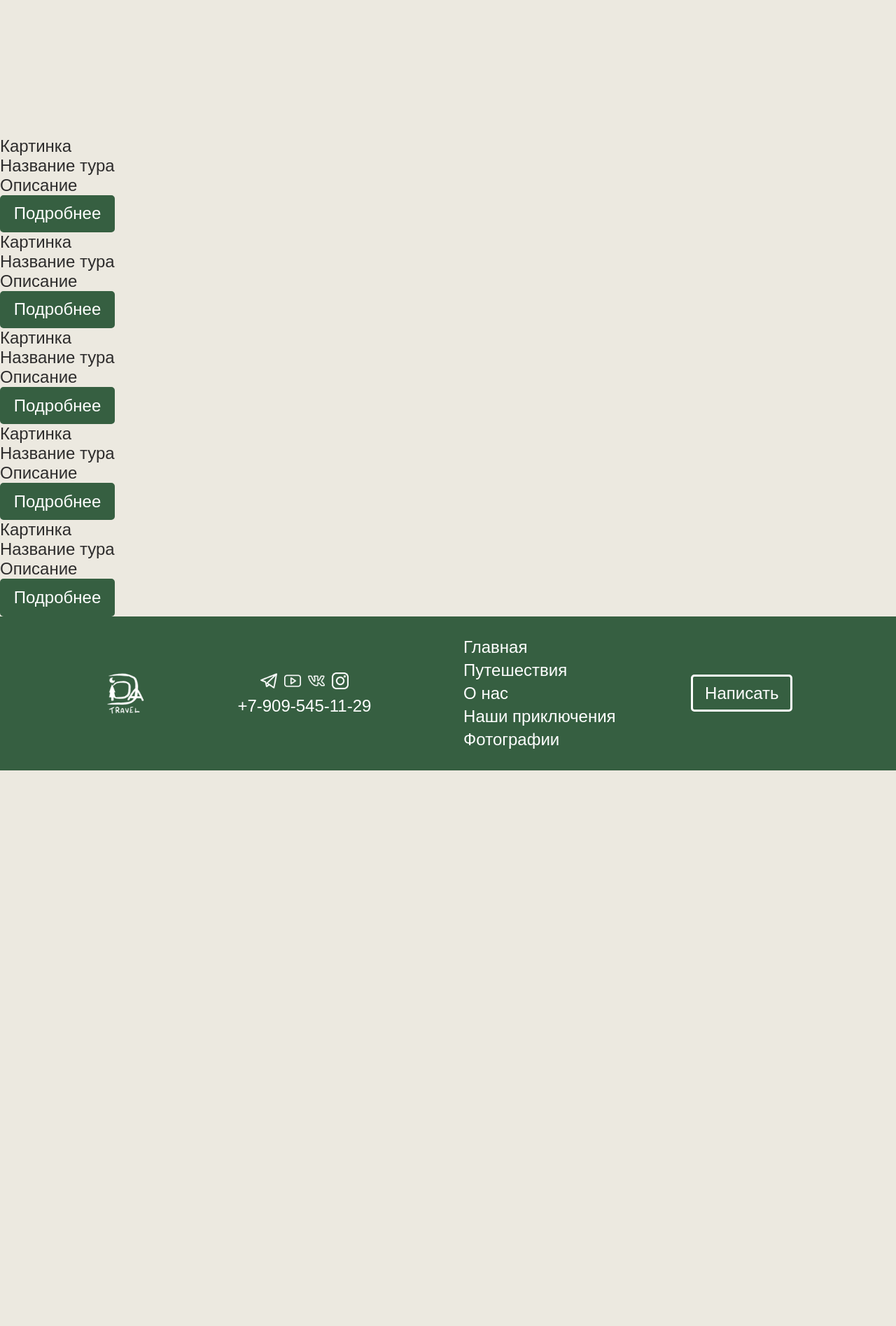
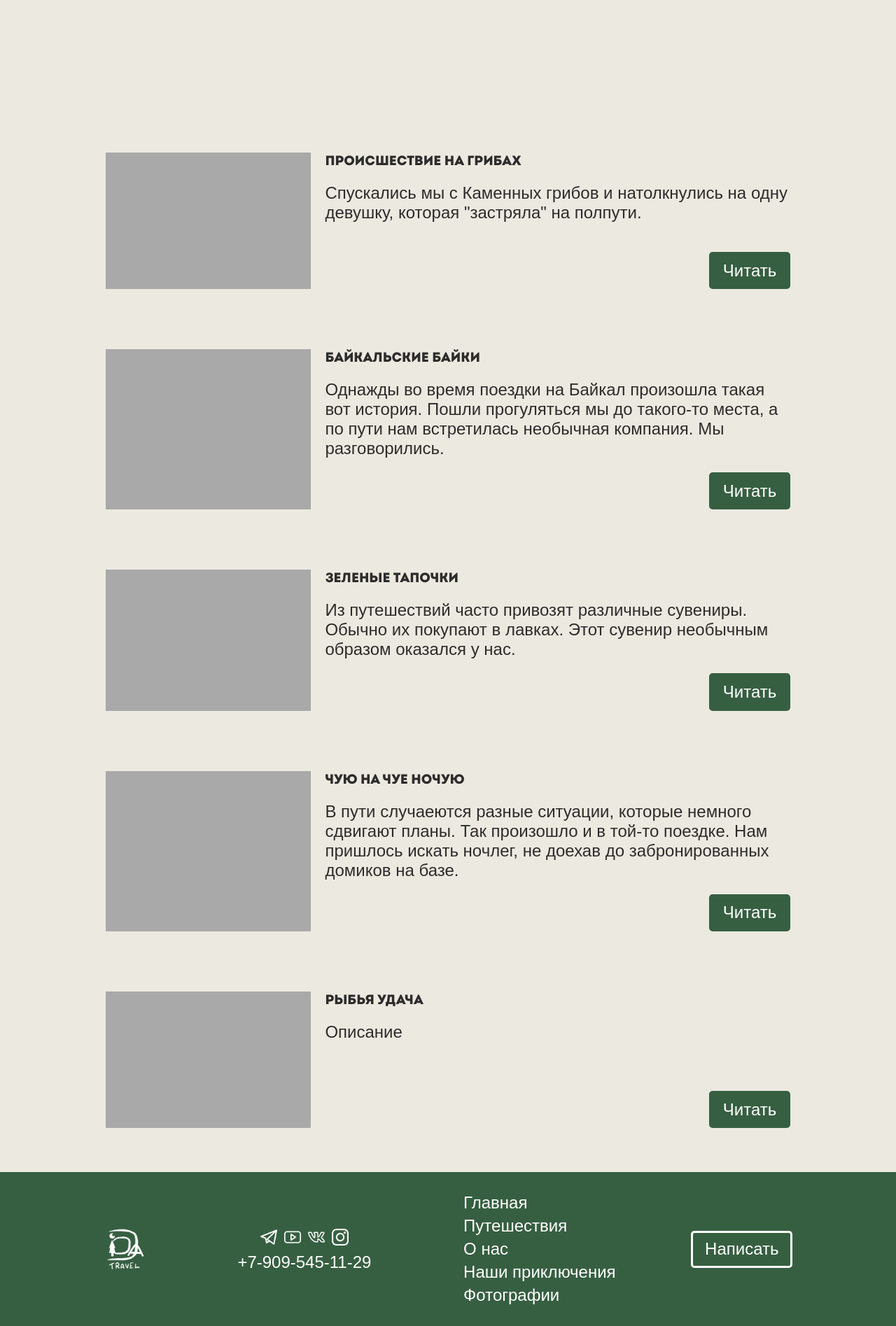
Before and after one commit to TwoMokko/travel, a PHP site: page /adventure in a window 1280 px wide. Shown: the part 305-2200 px from the top of the page at 70% size. Before the commit the page ends 1406 px from the top, so only its background shows below. Run offline with PHP 8.4, Linux system fonts and the light colour scheme; style sheets or scripts are compiled from the project's sources; some libraries are stand-ins or nearby versions; some web fonts are replaced.

Commit message:
Edit style sheets .w

```diff
--- a/adventure.php
+++ b/adventure.php
@@ -4,11 +4,11 @@ require 'templates/top.tpl';
 require 'templates/footer.tpl';
 require 'templates/main.tpl';
 
-function Title() {
+function Title(): string {
     return 'Наши приключения';
 }
 
-function Head() {
+function Head(): void {
     ?><div class = "block hat other">
     <div class = ""></div>
     <?php Top(); ?>
@@ -20,47 +20,57 @@ function Head() {
 }
 
 
-function Main() {
-    ?><div class = "block page_adventure">
+function Main(): void {
+    ?><div class = "block page_adventure p">
         <div class = "cards_adventure">
             <div>
-                <div>Картинка</div>
-                <div>Название тура</div>
-                <div>Описание</div>
+				<div></div>
 				<div>
-                    <input type = "button" value = "Подробнее">
+					<div>Происшествие на грибах</div>
+					<div>Спускались мы с Каменных грибов и натолкнулись на одну девушку, которая "застряла" на полпути.</div>
+					<div>
+						<input type = "button" value = "Читать">
+					</div>
 				</div>
             </div>
             <div>
-                <div>Картинка</div>
-                <div>Название тура</div>
-                <div>Описание</div>
+				<div></div>
 				<div>
-                    <input type = "button" value = "Подробнее">
+					<div>Байкальские байки</div>
+					<div>Однажды во время поездки на Байкал произошла такая вот история. Пошли прогуляться мы до такого-то места, а по пути нам встретилась необычная компания. Мы разговорились.</div>
+					<div>
+						<input type = "button" value = "Читать">
+					</div>
 				</div>
             </div>
             <div>
-                <div>Картинка</div>
-                <div>Название тура</div>
-                <div>Описание</div>
+				<div></div>
 				<div>
-                    <input type = "button" value = "Подробнее">
+					<div>Зеленые тапочки</div>
+					<div>Из путешествий часто привозят различные сувениры. Обычно их покупают в лавках. Этот сувенир необычным образом оказался у нас.</div>
+					<div>
+						<input type = "button" value = "Читать">
+					</div>
 				</div>
             </div>
             <div>
-                <div>Картинка</div>
-                <div>Название тура</div>
-                <div>Описание</div>
+				<div></div>
 				<div>
-                    <input type = "button" value = "Подробнее">
+					<div>Чую на чуе ночую</div>
+					<div>В пути случаеются разные ситуации, которые немного сдвигают планы. Так произошло и в той-то поездке. Нам пришлось искать ночлег, не доехав до забронированных домиков на базе.</div>
+					<div>
+						<input type = "button" value = "Читать">
+					</div>
 				</div>
             </div>
             <div>
-                <div>Картинка</div>
-                <div>Название тура</div>
+				<div></div>
+				<div>
+					<div>Рыбья удача</div>
 					<div>Описание</div>
 					<div>
-                    <input type = "button" value = "Подробнее">
+						<input type = "button" value = "Читать">
+					</div>
 				</div>
             </div>
         </div>
--- a/css/_func.scss
+++ b/css/_func.scss
@@ -1,10 +1,13 @@
 @use "variable" as *;
-
 @use "sass:map";
 
-@mixin button($bg_color, $border_color) { padding: 0.4rem 0.7rem; border-radius: 5px; color: white; background-color: $bg_color; border: 3px solid $border_color; cursor: pointer; }
+@mixin button($bg_color, $border_color) {
+	padding: 0.4rem 0.7rem; border-radius: 5px; color: white; background-color: $bg_color; border: 3px solid $border_color; cursor: pointer;
+	@include mix-limit(map.get($size, 0), map.get($size, 1024) - 1) { font-size: 0.8rem; border: 2px solid $border_color; };
+}
 
-@mixin  button_solid {
+
+@mixin button_solid {
 	@include button($color_main_green, $color_main_green); transition: all 500ms ease;
 	&:hover {
 		background: rgba(0, 0, 0, 0); color: $color_main_green;
@@ -13,8 +16,12 @@
 
 @mixin button_transparent { @include button(transparent, white); }
 
+@mixin mix-limit($min, $max) {
+	@include mix-screens((min: $min, max: $max)) { @content; }
+}
+
 @mixin mix-screens($size) {
 	@media only screen and (min-width: map-get($size, 'min')) and (max-width: map-get($size, 'max')) {
-		@content
+		@content;
 	}
 }
--- a/css/_variable.scss
+++ b/css/_variable.scss
@@ -1,18 +1,30 @@
 @use "sass:map";
 
-$color_main_green : #365f41;
-$color_main       : #ece9e0;
-$color_text_main  : #2d2c2c;
-$color_light_gray : #fdfdfd;
+$color_main_green	: #365f41;
+$color_main			: #ece9e0;
+$color_text_main 	: #2d2c2c;
+$color_light_gray	: #fdfdfd;
 
 $size: (
-  1920            : 1920px,
-  950             : 950px,
-  0               : 0px
+	1920			: 1920px,
+	1600			: 1600px,
+	1280			: 1280px,
+	1024			: 1024px,
+	768 			: 768px,
+	600 			: 600px,
+	480 			: 480px,
+	320 			: 320px,
+	0   			: 0px
 );
 
-$screenXXL        : (min: map.get($size, 950), max: map.get($size, 1920));
-$screenXL         : (min: map.get($size, 0), max: map.get($size, 950) - 1);
+$screenXXL			: (min: map.get($size, 1600), max: map.get($size, 1920));
+$screenXL       	: (min: map.get($size, 1280), max: map.get($size, 1600) - 1);
+$screenL        	: (min: map.get($size, 1024), max: map.get($size, 1280) - 1);
+$screenM        	: (min: map.get($size, 768), max: map.get($size, 1024) - 1);
+$screenS         	: (min: map.get($size, 600), max: map.get($size, 768) - 1);
+$screenXS         	: (min: map.get($size, 480), max: map.get($size, 600) - 1);
+$screenXXS         	: (min: map.get($size, 320), max: map.get($size, 480) - 1);
+$screenXXXS         : (min: map.get($size, 0), max: map.get($size, 320) - 1);
 
 @font-face { font-family: Intro; src: url("fonts/IntroDemo-BlackCAPS.otf");  font-style: normal; font-weight: 400; }
 @font-face { font-family: MoshitaMono; src: url("fonts/MoshitaMono.ttf"); font-style: normal; font-weight: 400; }
--- a/css/main.scss
+++ b/css/main.scss
@@ -9,6 +9,8 @@ button, input[type="button"], input[type="submit"] {
 	//&.solid { @include button_solid; }
 	&.transparent { @include button_transparent; }
 }
+//@include mix-limit(map.get($size, 768), map.get($size, 1920)) { @include mix-tour(()); };
+//@include mix-limit(map.get($size, 0), map.get($size, 768) - 1) { @include mix-tour((_font-size)); };
 
 .block.top {
 	position: relative; display: flex;
@@ -66,7 +68,6 @@ button, input[type="button"], input[type="submit"] {
 	}
 }
 
-
 .block.check_tour { position: relative;
 	height: 0;
 	> div { position: absolute; left: 0; right: 0; top: -50px; text-align: center;
@@ -95,8 +96,12 @@ button, input[type="button"], input[type="submit"] {
 
 }
 
+.block.p {
+	margin: 0 auto; padding: 0 10%; max-width: 1200px;
+}
+
 .block.about_us {
-	margin: 0 auto; padding: 10% 20% 5%; max-width: 1200px;
+	padding: 10% 10% 5%;
 	> div { text-align: center;
 		&:nth-of-type(1) { color: $color_main_green; }
 		&:nth-of-type(2) { font-family: Intro, sans-serif; font-size: 0.8rem; padding: 0.8rem; line-height: 1.5; }
@@ -104,21 +109,55 @@ button, input[type="button"], input[type="submit"] {
 	}
 }
 
-@mixin mix-tour($flex-col) {
-	.block.tour { display: flex; flex-direction: $flex-col; margin: 0 auto; padding: 0 10% 5%; max-width: 1200px;
+//@mixin mix-tour($flex-col: initial) {
+//	$_flex-col: initial;
+//	.block.tour { display: flex; flex-direction: $flex-col; margin: 0 auto; padding: 0 10% 5%; max-width: 1200px;
+//		> div { width: 30%; display: flex; flex-direction: column; flex: auto;
+//			&:not(:last-child) { margin-right: 5%; }
+//			> div {
+//				&:nth-of-type(1) { background-color: darkgray;  padding-top: 80%; }
+//				&:nth-of-type(2) { font-size: 1.2rem; padding-top: 0.8rem; }
+//				&:nth-of-type(3) { padding: 1rem 0; flex: auto; }
+//			}
+//		}
+//	}
+//}
+
+@mixin mix-block-tour($params) {
+	/* Default */
+	$_flex-col			: initial;
+	$_font-size-h		: 1.2rem;
+	$_font-size			: x-large;
+
+	/* Get from $params */
+	@if map.has-key($params, _flex-col) { $_flex-col: map.get($params, _flex-col); }
+	@if map.has-key($params, _font-size-h) { $_font-size-h: map.get($params, _font-size-h); }
+	@if map.has-key($params, _font-size) { $_font-size: map.get($params, _font-size); }
+
+	.block.tour { display: flex; flex-direction: $_flex-col; padding-bottom: 5%;
 		> div { width: 30%; display: flex; flex-direction: column; flex: auto;
 			&:not(:last-child) { margin-right: 5%; }
 			> div {
 				&:nth-of-type(1) { background-color: darkgray;  padding-top: 80%; }
-				&:nth-of-type(2) { font-size: 1.2rem; padding-top: 0.8rem; }
-				&:nth-of-type(3) { padding: 1rem 0; flex: auto; }
+				&:nth-of-type(2) { font-size: $_font-size-h; padding-top: 0.8rem; }
+				&:nth-of-type(3) { padding: 1rem 0; flex: auto; font-size: $_font-size; }
 			}
 		}
+		//input { font-size: $_font-size; }
 	}
 }
 
-@include mix-screens($screenXXL) { @include mix-tour(initial); }
-@include mix-screens($screenXL) { @include mix-tour(column); }
+//@include mix-limit(map.get($size, 768), map.get($size, 1920)) { @include mix-tour(()); };
+//@include mix-limit(map.get($size, 0), map.get($size, 768) - 1) { @include mix-tour(column); };
+//@include mix-limit(map.get($size, 0), map.get($size, 768) - 1) { @include mix-tour((flex-col: column, border: 1px solid red)); };
+@include mix-screens($screenXXL) { @include mix-block-tour(()); }
+@include mix-screens($screenXL) { @include mix-block-tour(()); }
+@include mix-screens($screenL) { @include mix-block-tour(()); }
+@include mix-screens($screenM) { @include mix-block-tour((_font-size-h: 1rem, _font-size: 0.8rem)); }
+@include mix-screens($screenS) { @include mix-block-tour((_flex-col: column, _font-size-h: 1rem, _font-size: 0.8rem)); }
+@include mix-screens($screenXS) { @include mix-block-tour((_flex-col: column, _font-size-h: 1rem, _font-size: 0.8rem)); }
+@include mix-screens($screenXXS) { @include mix-block-tour((_flex-col: column, _font-size-h: 1rem, _font-size: 0.8rem)); }
+@include mix-screens($screenXXXS) { @include mix-block-tour((_flex-col: column, _font-size-h: 1rem, _font-size: 0.8rem)); }
 
 .block.adventure {
 	padding: 80px; background-position: center; background-image: url("pic/adventure.jpg"); background-size: cover;
@@ -131,7 +170,7 @@ button, input[type="button"], input[type="submit"] {
 	}
 }
 .block.photo {
-	display: flex; margin: 0 auto; padding: 0 10%; max-width: 1200px;
+	display: flex;
 	div.main { width: 48%; margin-right: 2%; }
 	div.header.photo { font-family: Intro, sans-serif; padding: 1rem 0; font-size: 0.8rem; }
 	div.main_photo {
@@ -219,16 +258,42 @@ button, input[type="button"], input[type="submit"] {
 	}
 }
 
-.block.page_about_us { text-align: center; margin: 0 auto; padding: 5% 20%; max-width: 1200px; }
+.block.page_about_us { text-align: center; }
 
-.block.travels {
-	padding: 20px 0;
+//.block.travels {
+//	padding: 20px 0;
+//	> div:first-child { text-align: center; font-family: Intro, sans-serif; padding-bottom: 20px; }
+//	.cards_tour {
+//		display: flex; width: 100%; max-width: 1200px; margin: 0 auto; flex-wrap: wrap;
+//		> div {
+//			width: 32%; padding-bottom: 50px;
+//			&:not(:nth-of-type(3n+3)) { padding-right: 2%; }
+//			> div {
+//				&:nth-of-type(1) { background-color: darkgray; height: 200px; }
+//				&:nth-of-type(2) { font-family: Intro, sans-serif; font-size: 0.8rem; }
+//				&:nth-of-type(3) { color: darkgray; font-size: 0.8rem; }
+//				&:nth-of-type(4) {}
+//				&:nth-of-type(5) {
+//					display: flex;
+//					> div {
+//						&:first-child { flex: auto; position: relative;
+//							> div { position: absolute; bottom: 0; }
+//						}
+//						&:last-child {}
+//					}
+//
+//				}
+//			}
+//		}
+//	}
+//}
+
+.block.page_travels {
 	> div:first-child { text-align: center; font-family: Intro, sans-serif; padding-bottom: 20px; }
 	.cards_tour {
-		display: flex; width: 100%; max-width: 1200px; margin: 0 auto; flex-wrap: wrap;
+		display: grid; grid-template-columns: repeat(3, 1fr); grid-column-gap: 2%; width: 100%; max-width: 1200px; margin: 0 auto;
 		> div {
-			width: 32%; padding-bottom: 50px;
-			&:not(:nth-of-type(3n+3)) { padding-right: 2%; }
+			padding-bottom: 50px;
 			> div {
 				&:nth-of-type(1) { background-color: darkgray; height: 200px; }
 				&:nth-of-type(2) { font-family: Intro, sans-serif; font-size: 0.8rem; }
@@ -248,3 +313,23 @@ button, input[type="button"], input[type="submit"] {
 		}
 	}
 }
+
+.block.page_adventure {
+	.cards_adventure {
+		> div {
+			display: flex; padding: 20px; margin-bottom: 40px; border: 3px solid $color_main;
+			&:hover { border: 3px solid $color_main_green; border-radius: 5px; }
+			> div {
+				&:first-child { background-color: darkgray; padding-top: 20%; width: 30%; flex: none; }
+				&:last-child {
+					flex: auto; padding-left: 20px; display: flex; flex-direction: column;
+					> div {
+						&:nth-of-type(1) { flex: none; font-family: Intro, sans-serif; font-size: 0.8rem; }
+						&:nth-of-type(2) { flex: auto; padding: 20px 0; }
+						&:nth-of-type(3) { flex: none; text-align: right; }
+					}
+				}
+			}
+		}
+	}
+}
--- a/templates/footer.tpl
+++ b/templates/footer.tpl
@@ -1,6 +1,6 @@
 <?php
 
-    function Footer() {
+    function Footer(): void {
         ?><div class = "block footer">
             <div>
                 <div class = "footer_logo"><a href = "/"></a></div>
--- a/templates/top.tpl
+++ b/templates/top.tpl
@@ -1,6 +1,6 @@
 <?php
 
-    function Top() {
+    function Top(): void {
         ?><div class = "block top">
             <div>
                 <a href = "/"></a>
@@ -9,7 +9,7 @@
         </div><?php
     }
 
-    function Menu() {
+    function Menu(): void {
         ?><div class = "block menu">
             <a href = "/">Главная</a>
             <a href = "/tour">Путешествия</a>
```
Also changed, not shown: about.php (+4 -4 lines), index.php (+5 -5 lines), photo.php (+4 -4 lines), tour.php (+6 -6 lines). Lines whose indentation alone changed are shown as unchanged.
